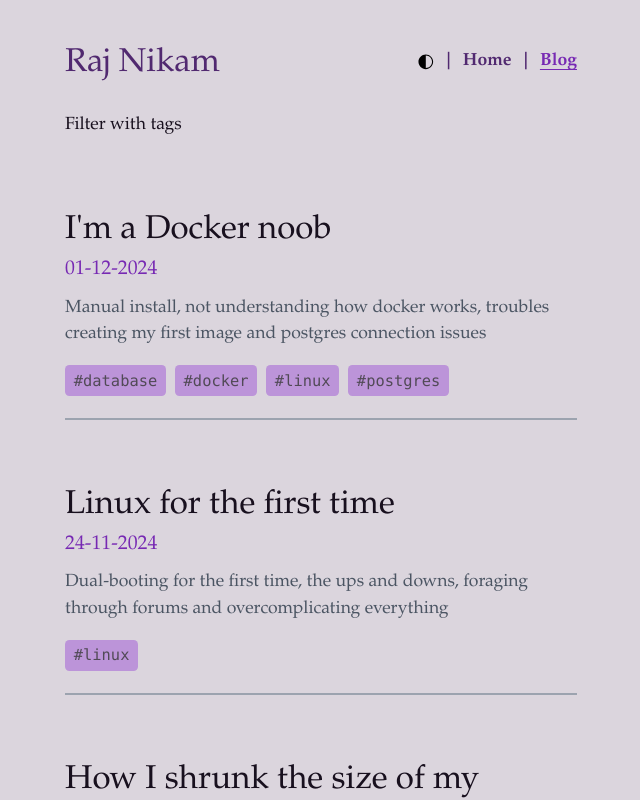
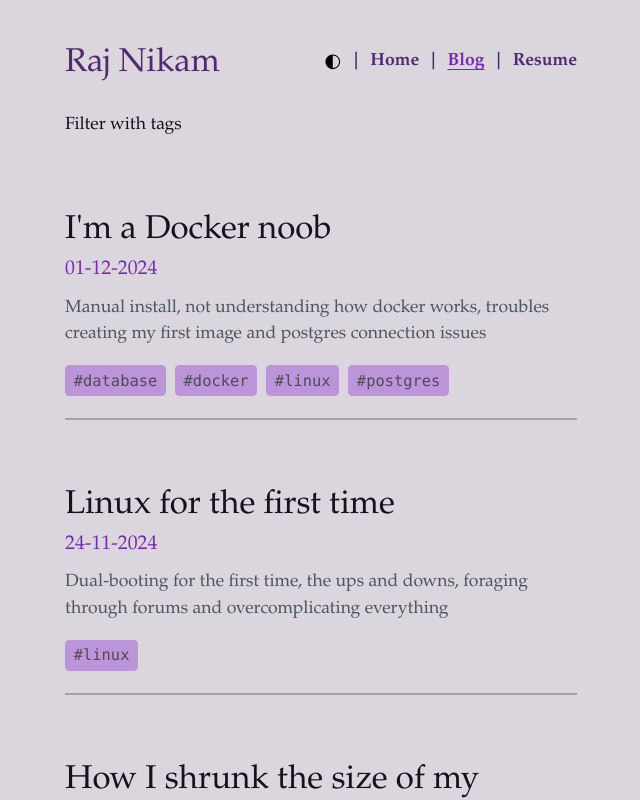
Before and after one commit to craniacshencil/rajnikam, a React (Vite) app: page /rajnikam/blogs in a window 1280 px wide. Shown: the top 800 px of the page, without its empty margins (319-959 px from the left). Built offline with nearby package versions, Linux system fonts and the light colour scheme.

Commit message:
Add resume

```diff
--- a/src/components/Footer.tsx
+++ b/src/components/Footer.tsx
@@ -40,7 +40,7 @@ const Footer: React.FC = () => {
           className="text-sm text-gray-500 dark:text-gray-400 transition dark:hover:text-gray-300 hover:text-gray-900"
           target="_blank"
           rel="noopener noreferrer"
-          href="https://in.linkedin.com/in/raj-nikam-8b2b93254"
+          href="https://in.linkedin.com/in/nikamraj"
         >
           <svg
             viewBox="0 0 24 24"
--- a/src/components/Header.tsx
+++ b/src/components/Header.tsx
@@ -49,6 +49,15 @@ const Header: React.FC<headerInputs> = ({ activeTab }) => {
         >
           Blog
         </a>
+        <p>|</p>
+        <a
+          className="hover:text-secondary transition duration-300"
+          href="/rajnikam/resume.pdf"
+          target="_blank"
+          rel="noopener noreferrer"
+        >
+          Resume
+        </a>
       </nav>
     </div>
   );
```
Also changed, not shown: 1 other file (tests, documents, lock files or other folders).
